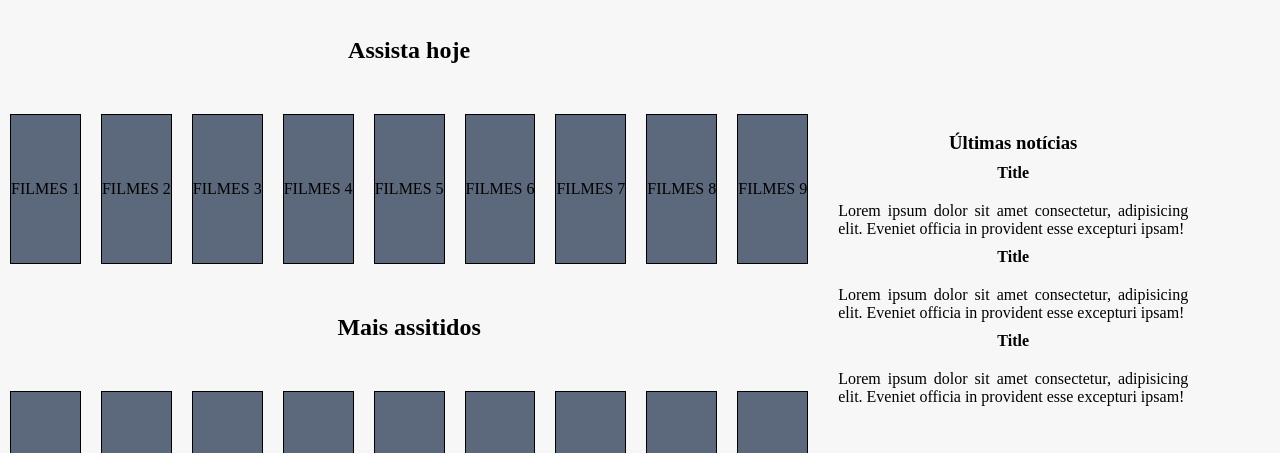
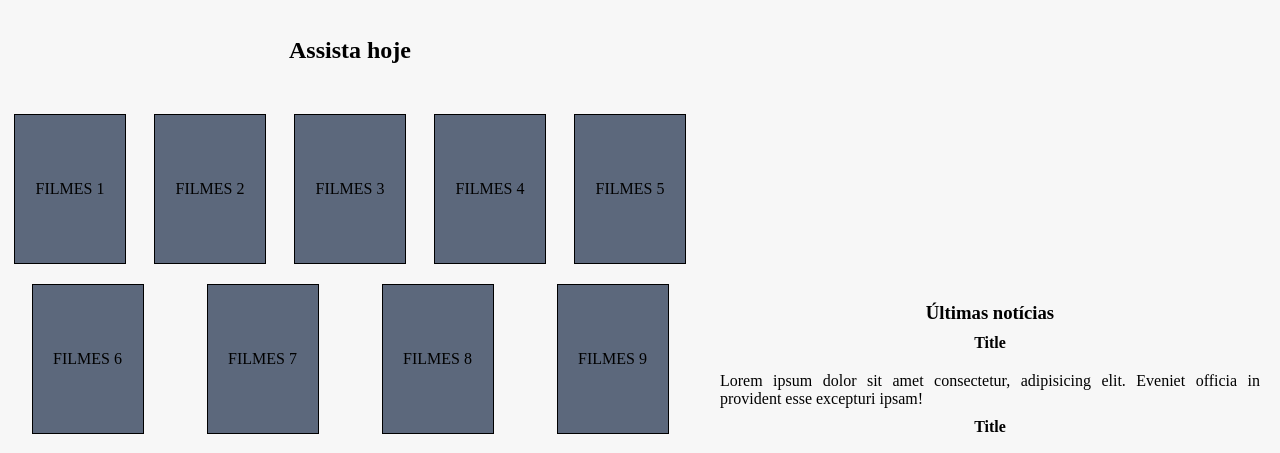
Before and after one commit to carolvpinheiro/trybe-exercises, a plain HTML site: page exercises/html-e-css-forms-flexbox-e-responsivo_4/index.html in a window 1280 px wide. Shown: the part 303-756 px from the top of the page. Drawn offline with Linux system fonts and the light colour scheme.

Commit message:
Adicionando exercícios 2 e 3 da parte 2

```diff
--- a/exercises/html-e-css-forms-flexbox-e-responsivo_4/style.css
+++ b/exercises/html-e-css-forms-flexbox-e-responsivo_4/style.css
@@ -61,6 +61,7 @@
     display: flex;
     flex-wrap: wrap;
     justify-content: space-around;
+    width: 700px;
   }
 
   .card-container div {
@@ -71,6 +72,7 @@
     height: 150px;
     justify-content: center;
     margin: 10px;
+    width: 16%;
   }
 
   .aside-container {
@@ -80,6 +82,7 @@
     width: 350px;
     justify-content: center;
     align-content: stretch;
+    flex: 1;
   }
 
   .aside-container h3, h4 {
```
